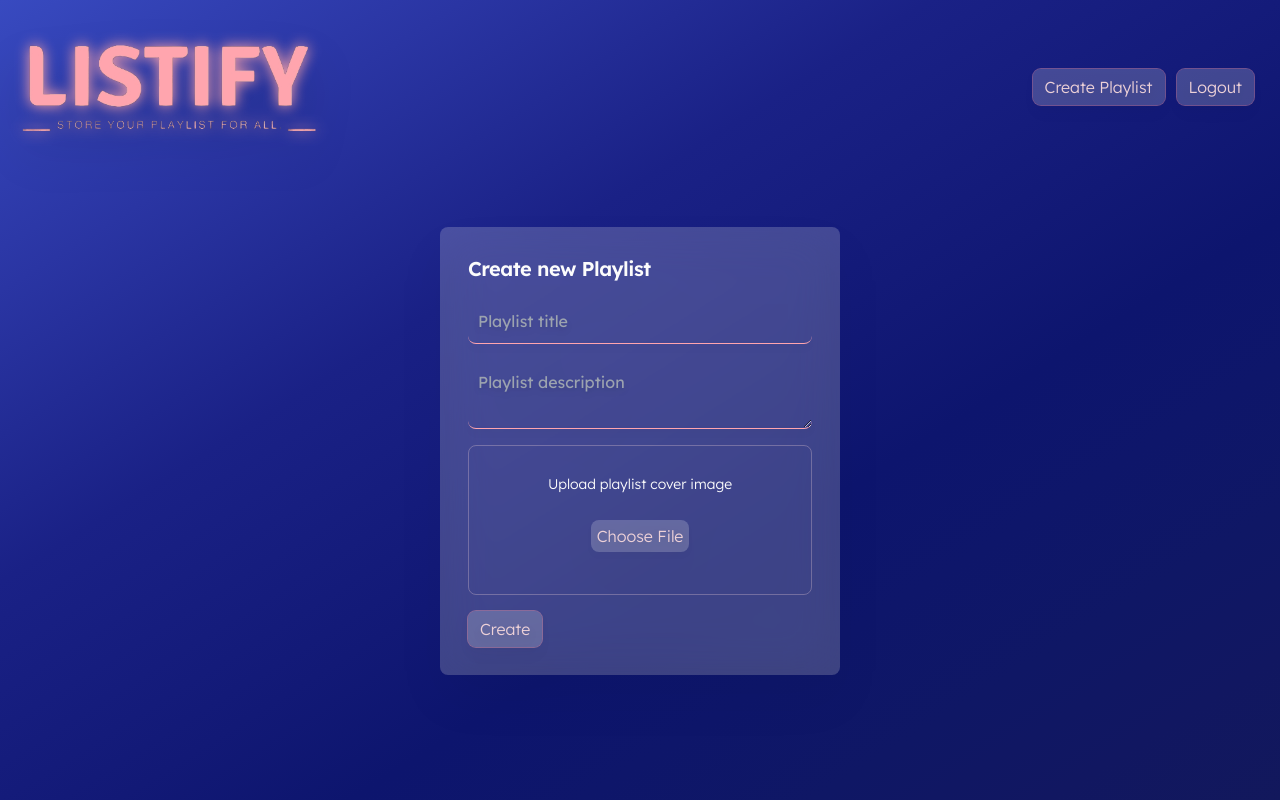
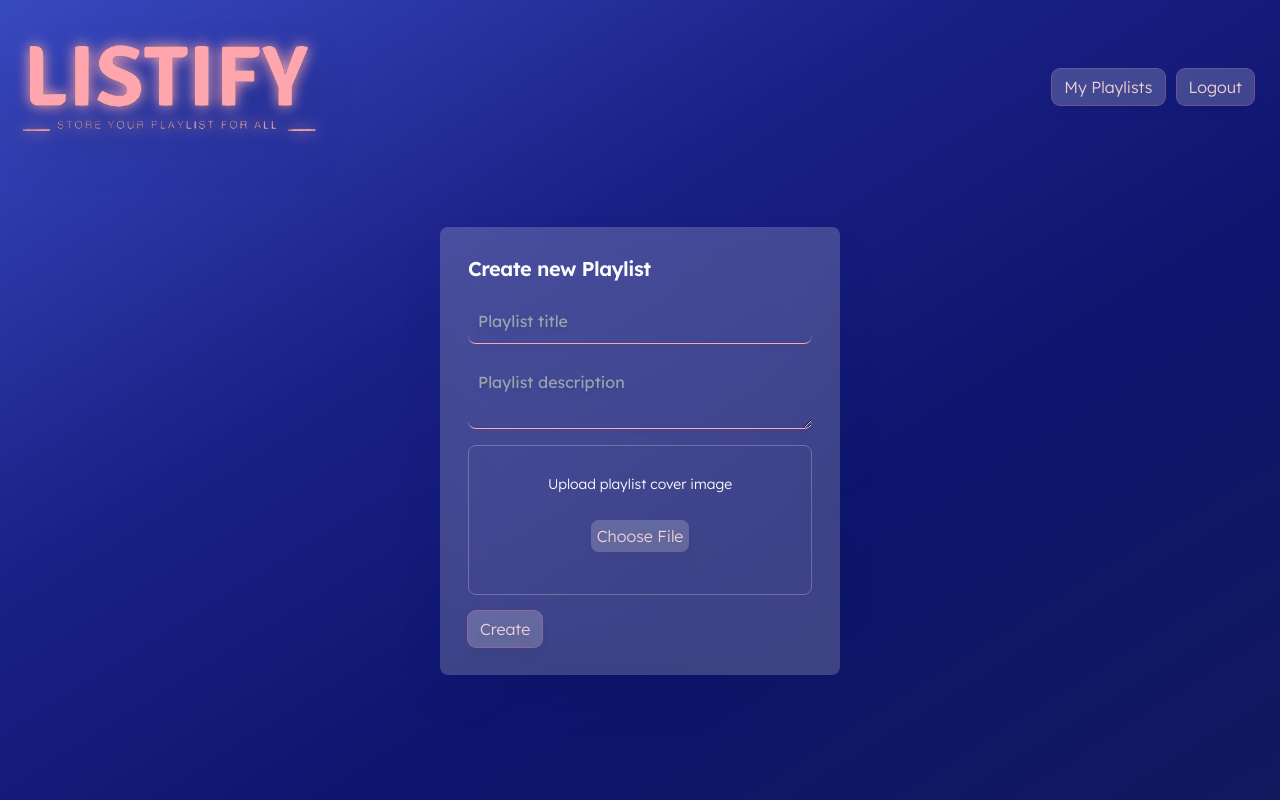
Before and after one commit to Tahckn/listify, a Vue app: page /playlists/create in a window 1280 px wide. Built offline with nearby package versions, Linux system fonts and the light colour scheme; no server answers; sample sign-in values are in the browser's storage.

Commit message:
user playlist

```diff
--- a/src/components/ListView.vue
+++ b/src/components/ListView.vue
@@ -1,7 +1,7 @@
 <template>
     <div v-for="playlist in playlists" :key="playlist.id">
         <router-link :to="{ name: 'playlistDetails', params: { id: playlist.id } }">
-            <div class="flex items-center p-5 rounded-lg bg-white/10
+            <div class="flex flex-shrink-1 items-center p-5 rounded-lg bg-white/10
         my-4 mx-0 transition-all  ease-linear duration-100
          hover:scale-[1.02] hover:bg-white/20 hover:shadow-xl">
                 <div class="max-h-[100px] max-w-[100px]">
@@ -9,7 +9,7 @@
                         :src="playlist.coverUrl">
                 </div>
                 <div class="my-0 ml-7">
-                    <h3 class="font-semibold tracking-tight">{{ playlist.title }}</h3>
+                    <h3 class="md:text-xl text-sm font-semibold tracking-tight">{{ playlist.title }}</h3>
                     <p class="text-sm font-thin tracking-normal">Created by {{ playlist.userName }}</p>
                 </div>
                 <div class="ml-auto">
--- a/src/components/Navbar.vue
+++ b/src/components/Navbar.vue
@@ -7,7 +7,7 @@
                 </RouterLink>
             </h1>
             <div class="space-x-3 mb-3">
-                <router-link class="btn" v-if="user" :to="{ name: 'createPlaylists' }">Create Playlist</router-link>
+                <router-link class="btn" v-if="user" :to="{ name: 'userPlaylists' }">My Playlists</router-link>
                 <button v-if="user" @click="handleLogout">Logout</button>
                 <router-link v-if="!user" :to="{ name: 'signup' }" class="btn">Signup</router-link>
                 <router-link v-if="!user" :to="{ name: 'login' }" class="btn">Login</router-link>
--- a/src/composables/getCollection.js
+++ b/src/composables/getCollection.js
@@ -1,7 +1,7 @@
 import { ref, watchEffect } from 'vue'
 import { projectFirestore } from '../firebase/config'
 
-const getCollection = (collection) => {
+const getCollection = (collection, query) => {
   const documents = ref(null)
   const error = ref(null)
 
@@ -9,6 +9,10 @@ const getCollection = (collection) => {
   let collectionRef = projectFirestore
     .collection(collection)
     .orderBy('createdAt')
+
+  if (query) {
+    collectionRef = collectionRef.where(...query)
+  }
 
   const unsub = collectionRef.onSnapshot(
     (snap) => {
--- a/src/router/index.js
+++ b/src/router/index.js
@@ -4,6 +4,7 @@ import LoginView from '../views/auth/LoginView.vue'
 import SignupView from '../views/auth/SignupView.vue'
 import CreatePlaylist from '../views/playlists/CreatePlaylist.vue'
 import PlaylistDetails from '@/views/playlists/PlaylistDetails.vue'
+import UserPlaylists from '@/views/playlists/UserPlaylist.vue'
 
 //* route guard
 
@@ -50,6 +51,12 @@ const router = createRouter({
       beforeEnter: requireAuth,
       props: true,
     },
+    {
+      path: '/playlists/user',
+      name: 'userPlaylists',
+      component: UserPlaylists,
+      beforeEnter: requireAuth,
+    },
   ],
 })
 
--- a/src/views/playlists/PlaylistDetails.vue
+++ b/src/views/playlists/PlaylistDetails.vue
@@ -18,11 +18,11 @@
         <div>
             <p v-if="!playlist.songs.length">No songs have been added to this playlist yet.</p>
             <div v-for="song in playlist.songs" :key="song.id">
-                <div class="drop-shadow-2xl mx-auto p-3 rounded-lg bg-white/20 backdrop-blur-xl flex justify-between
+                <div class=" drop-shadow-2xl mx-auto py-2 px-3 rounded-lg bg-white/20 backdrop-blur-xl flex justify-between
                      mb-3 items-center relative">
                     <div>
-                        <h3 class="font-normal">{{ song.title }}</h3>
-                        <p class="text-sm font-light">{{ song.artist }}</p>
+                        <h3 class="font-normal md:text-lg text-sm">{{ song.title }}</h3>
+                        <p class="text-sm md:font-light font-extralight">{{ song.artist }}</p>
                     </div>
 
                     <button @click="songDelete(song.id)" v-if="ownership"
--- /dev/null
+++ b/src/views/playlists/UserPlaylist.vue
@@ -0,0 +1,24 @@
+<template>
+    <div>
+        <h2>My Playlists</h2>
+        <div v-if="playlists">
+            <ListView :playlists="playlists" />
+        </div>
+        <router-link class="btn" v-if="user" :to="{ name: 'createPlaylists' }">Create Playlist</router-link>
+    </div>
+</template>
+
+<script setup>
+import getCollection from '@/composables/getCollection'
+import getUser from '@/composables/getUser'
+import ListView from '@/components/ListView.vue';
+
+const { user } = getUser()
+const { documents: playlists } = getCollection(
+    'playlists',
+    ['userId', '==', user.value.uid]
+)
+
+console.log(playlists)
+
+</script>
```
